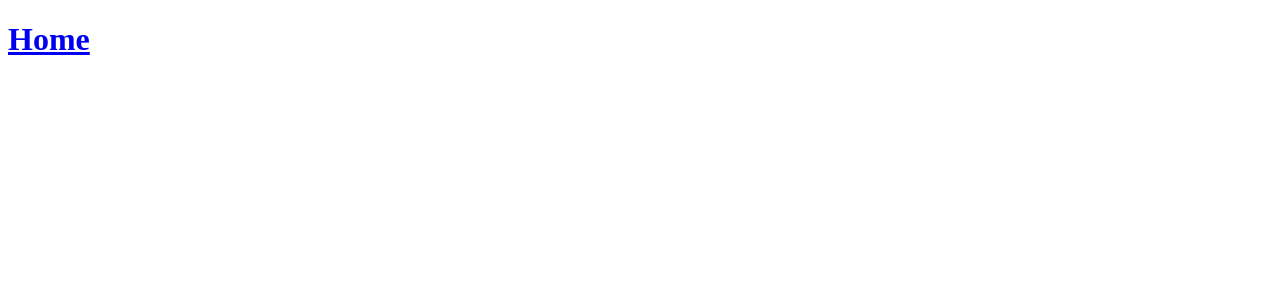
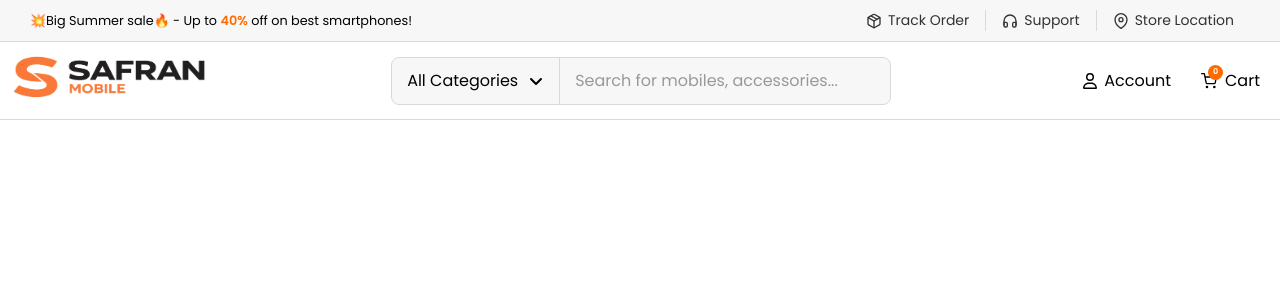
Before and after one commit to mbrainchopra/SafronMobiles, a React (Vite) app: page / in a window 1280 px wide. Shown: the top 300 px of the page. Built offline with nearby package versions, Linux system fonts and the light colour scheme.

Commit message:
home screen dsing

```diff
--- a/package.json
+++ b/package.json
@@ -12,6 +12,7 @@
   "dependencies": {
     "react": "^19.2.7",
     "react-dom": "^19.2.7",
+    "react-icons": "^5.7.0",
     "react-router-dom": "^7.18.1"
   },
   "devDependencies": {
--- a/src/App.css
+++ b/src/App.css
@@ -0,0 +1,8 @@
+@import url('https://fonts.googleapis.com/css2?family=Poppins:wght@100;200;300;400;500;600;700;800;900&display=swap');
+
+* {
+    padding: 0;
+    margin: 0;
+    box-sizing: border-box;
+    font-family: "Poppins", sans-serif;
+}
--- a/src/Pages/Home.jsx
+++ b/src/Pages/Home.jsx
@@ -1,12 +1,16 @@
 import React from "react";
 import { Link } from "react-router-dom";
 import About from "./About";
+import TopOfferBar from "../components/TopOfferBar/TopOfferBar";
+import TopBar from "../components/TopBar/TopBar";
+
 
 function Home() {
   return (
-    <div>
-      <h1><Link  to="/about" >Home</Link></h1>
-    </div>
+    <>
+  <TopOfferBar/>
+  <TopBar/>
+    </>
   );
 }
 
--- /dev/null
+++ b/src/components/TopBar/TopBar.css
@@ -0,0 +1,134 @@
+.topBar {
+  border-bottom: 1px #d9d9d9 solid;
+  padding: 10px;
+}
+.topBar {
+  display: flex;
+  align-items: center;
+  justify-content: space-between;
+}
+.logo-img {
+  height: 50px;
+  width: 200px;
+}
+
+.menu-items ul {
+  list-style: none;
+  align-items: center;
+  justify-content: space-between;
+  display: flex;
+  gap: 10px;
+}
+.menu-items ul li:hover {
+  color: var(--primary);
+  font-weight: 500;
+  cursor: pointer;
+}
+
+.menu-items ul li {
+  padding: 10px;
+  list-style: none;
+  align-items: center;
+  display: flex;
+  gap: 3px;
+}
+
+.cart-item {
+  display: flex;
+  align-items: center;
+  justify-content: space-between;
+}
+
+.cart-icon {
+  position: relative;
+  display: inline-flex;
+  align-items: center;
+  justify-content: center;
+  padding-right: 5px;
+}
+
+.cart-count {
+  position: absolute;
+  top: -8px;
+  right: -1px;
+
+  width: 15px;
+  height: 15px;
+
+  border-radius: 50%;
+  background: var(--primary);
+  color: white;
+
+  display: flex;
+  justify-content: center;
+  align-items: center;
+
+  font-size: 0.5rem;
+  font-weight: 600;
+}
+.search-bar {
+  width: 500px;
+  height: 48px;
+
+  display: flex;
+  align-items: center;
+
+  border: 1px solid #d9d9d9;
+  border-radius: 8px;
+  overflow: hidden;
+
+  background: #f7f7f8;
+}
+
+.filter {
+  height: 100%;
+  padding: 0 15px;
+  border-right: 1px solid #d9d9d9;
+  white-space: nowrap;
+  cursor: pointer;
+  display: flex;
+  align-items: center;
+  gap: 10px;
+  font-size: 1rem;
+}
+.filter:hover {
+  background-color: #d9d9d9;
+}
+.search-input {
+  flex: 1;
+  height: 100%;
+
+  border: none;
+  outline: none;
+
+  background: transparent;
+
+  padding: 0 15px;
+
+  font-size: 1rem;
+}
+
+.search-input::placeholder {
+  color: #999;
+}
+
+.search {
+  border: none;
+  background: var(--primary);
+  color: white;
+  height: 95%;
+  width: 50px;
+  border-radius: 8px;
+  margin: 1px;
+  display: flex;
+  justify-content: center;
+  align-items: center;
+
+  cursor: pointer;
+
+  font-size: 1rem;
+}
+
+.search:hover {
+  opacity: 0.9;
+}
--- /dev/null
+++ b/src/components/TopBar/TopBar.jsx
@@ -0,0 +1,53 @@
+import React from "react";
+import "./TopBar.css";
+import { FiShoppingCart } from "react-icons/fi";
+import { FaRegUser } from "react-icons/fa6";
+import { Link } from "react-router-dom";
+import { IoSearchSharp } from "react-icons/io5";
+import logo from "../../assets/images/logo.png";
+import { FaAngleDown } from "react-icons/fa6";
+export default function TopBar() {
+  return (
+    <>
+      <div className="topBar">
+        <div className="logo">
+          <Link to="/">
+            <img className="logo-img" src={logo} alt="Logo" />
+          </Link>
+        </div>
+        <div className="search-bar">
+          <div className="filter">
+
+            <span>All Categories</span>    <FaAngleDown className="nav-icon" />
+          </div>
+
+          <input
+            type="text"
+            className="search-input"
+            placeholder="Search for mobiles, accessories..."
+          />
+
+          <button className="search">
+            <IoSearchSharp />
+          </button>
+        </div>
+        <div className="menu-items">
+          <ul>
+            <li>
+              <FaRegUser className="nav-icon" />
+              <span></span>Account
+            </li>
+            <li className="cart-item">
+              <div className="cart-icon">
+                <FiShoppingCart className="nav-icon" />
+                <span className="cart-count">0</span>
+              </div>
+
+              <span>Cart</span>
+            </li>
+          </ul>
+        </div>
+      </div>
+    </>
+  );
+}
--- /dev/null
+++ b/src/components/TopOfferBar/TopOfferBar.css
@@ -0,0 +1,48 @@
+.container {
+  background: #f7f7f8;
+  padding: 10px 30px;
+ border-bottom: 1px #d9d9d9 solid;
+  display: flex;
+  justify-content: space-between;
+  align-items: center;
+}
+.offer_txt {
+  font-size: 0.8rem;
+}
+.nav-container {
+  display: flex;
+  align-items: center;
+  list-style: none;
+  margin: 0;
+  padding: 0;
+}
+
+.nav-container li {
+  display: flex;
+  align-items: center;
+  gap: 6px;
+    font-size: 0.8rem;
+  padding: 0 16px;
+  font-size: 14px;
+  color: #333;
+  cursor: pointer;
+}
+
+/* .nav-container li:not(:last-child) {
+    border-right: 1px solid #d9d9d9;
+} */
+.nav-container li:not(:last-child) {
+  border-right: 1px solid #d9d9d9;
+}
+.nav-container li:hover {
+  color: var(--primary);
+}
+
+.nav-icon {
+  font-size: 16px;
+}
+
+.offercount {
+  color: var(--primary);
+  font-weight: 600;
+}
--- /dev/null
+++ b/src/components/TopOfferBar/TopOfferBar.jsx
@@ -0,0 +1,34 @@
+import React from "react";
+import "./TopOfferBar.css";
+import { FiMapPin, FiHeadphones, FiPackage } from "react-icons/fi";
+export default function TopOfferBar() {
+  return (
+    <>
+      <div className="container">
+        <span className="offer_txt">
+          💥Big Summer sale🔥 - Up to <span className="offercount">40%</span> off on
+          best smartphones!
+        </span>
+
+        <nav className="navbar">
+          <ul className="nav-container">
+            <li>
+              <FiPackage className="nav-icon" />
+              <span>Track Order</span>
+            </li>
+
+            <li>
+              <FiHeadphones className="nav-icon" />
+              <span>Support</span>
+            </li>
+
+            <li>
+              <FiMapPin className="nav-icon" />
+              <span>Store Location</span>
+            </li>
+          </ul>
+        </nav>
+      </div>
+    </>
+  );
+}
--- /dev/null
+++ b/src/styles/color.css
@@ -0,0 +1,133 @@
+:root {
+  /* ========================================
+     BRAND COLORS
+  ======================================== */
+
+  --primary: #ff6b00;
+  --primary-light: #ff8c33;
+  --primary-dark: #e65c00;
+  --primary-hover: #ff7a1a;
+
+  /* ========================================
+     BACKGROUND COLORS
+  ======================================== */
+
+  --background: #ffffff;
+  --background-light: #f8f9fa;
+  --background-secondary: #f5f5f5;
+  --background-card: #ffffff;
+  --background-footer: #fafafa;
+  --background-hover: #fff4ec;
+
+  /* ========================================
+     TEXT COLORS
+  ======================================== */
+
+  --text-primary: #1a1a1a;
+  --text-secondary: #666666;
+  --text-light: #999999;
+  --text-white: #ffffff;
+
+  /* ========================================
+     BORDER COLORS
+  ======================================== */
+
+  --border: #e5e5e5;
+  --border-light: #f0f0f0;
+  --border-dark: #d6d6d6;
+
+
+  /* ========================================
+     STATUS COLORS
+  ======================================== */
+
+  --success: #22c55e;
+  --warning: #f59e0b;
+  --danger: #ef4444;
+  --info: #3b82f6;
+
+  /* ========================================
+     STAR RATING
+  ======================================== */
+
+  --star: #ffb800;
+
+  /* ========================================
+     PRODUCT PRICE
+  ======================================== */
+
+  --price: #111827;
+  --old-price: #9ca3af;
+  --discount: #ff6b00;
+
+  /* ========================================
+     BUTTON COLORS
+  ======================================== */
+
+  --btn-primary: var(--primary);
+  --btn-primary-hover: var(--primary-dark);
+
+  --btn-secondary: #ffffff;
+  --btn-secondary-hover: #f5f5f5;
+
+  /* ========================================
+     SHADOWS
+  ======================================== */
+
+  --shadow-sm: rgba(0, 0, 0, 0.05);
+  --shadow-md: rgba(0, 0, 0, 0.08);
+  --shadow-lg: rgba(0, 0, 0, 0.12);
+
+  /* ========================================
+     OVERLAY
+  ======================================== */
+
+  --overlay: rgba(0, 0, 0, 0.5);
+
+  /* ========================================
+     ICON COLORS
+  ======================================== */
+
+  --icon: #555555;
+  --icon-light: #888888;
+  --icon-primary: var(--primary);
+
+  /* ========================================
+     INPUT COLORS
+  ======================================== */
+
+  --input-bg: #ffffff;
+  --input-border: #dddddd;
+  --input-focus: var(--primary);
+  --placeholder: #aaaaaa;
+
+  /* ========================================
+     NAVBAR
+  ======================================== */
+  --topnav-bg:#F7F7F8;
+  --navbar-bg: #ffffff;
+  --navbar-text: #222222;
+  --navbar-hover: var(--primary);
+
+  /* ========================================
+     FOOTER
+  ======================================== */
+
+  --footer-bg: #ffffff;
+  --footer-text: #666666;
+  --footer-heading: #222222;
+
+  /* ========================================
+     BADGES
+  ======================================== */
+
+  --badge-sale: #ff6b00;
+  --badge-new: #22c55e;
+  --badge-hot: #ef4444;
+
+  /* ========================================
+     TRANSITIONS
+  ======================================== */
+
+  --transition: all 0.3s ease;
+}
```
Also changed, not shown: src/App.jsx (+4 -3 lines), src/assets/images/logo.png, 1 other file (tests, documents, lock files or other folders).
